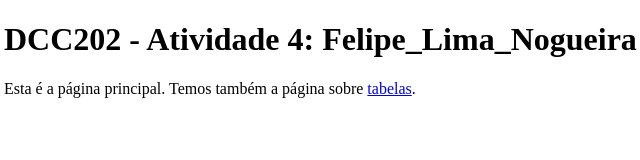
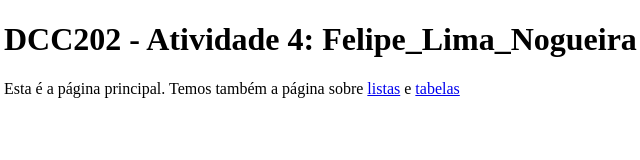
Before and after one commit to ufjf-dcc202/ufjf-dcc202-2023-3-b-atv4-FelipeUFJF05, a website: page index.html in a window 1280 px wide. Shown: the full height of the page, 4-644 px from the left. Drawn offline with Linux system fonts and the light colour scheme.

Commit message:
cria ancoras para listas e tabelas

```diff
--- a/index.html
+++ b/index.html
@@ -9,7 +9,7 @@
     <main>
         <h1>DCC202 - Atividade 4: Felipe_Lima_Nogueira</h1>
         <section>
-            <p>Esta é a página principal. Temos também a página sobre <a href="tabelas.html">tabelas</a>.</p>
+            <p>Esta é a página principal. Temos também a página sobre <a href="listas.html">listas</a> e <a href="tabelas.html">tabelas</a></p>
         </section>
     </main>
 
```
